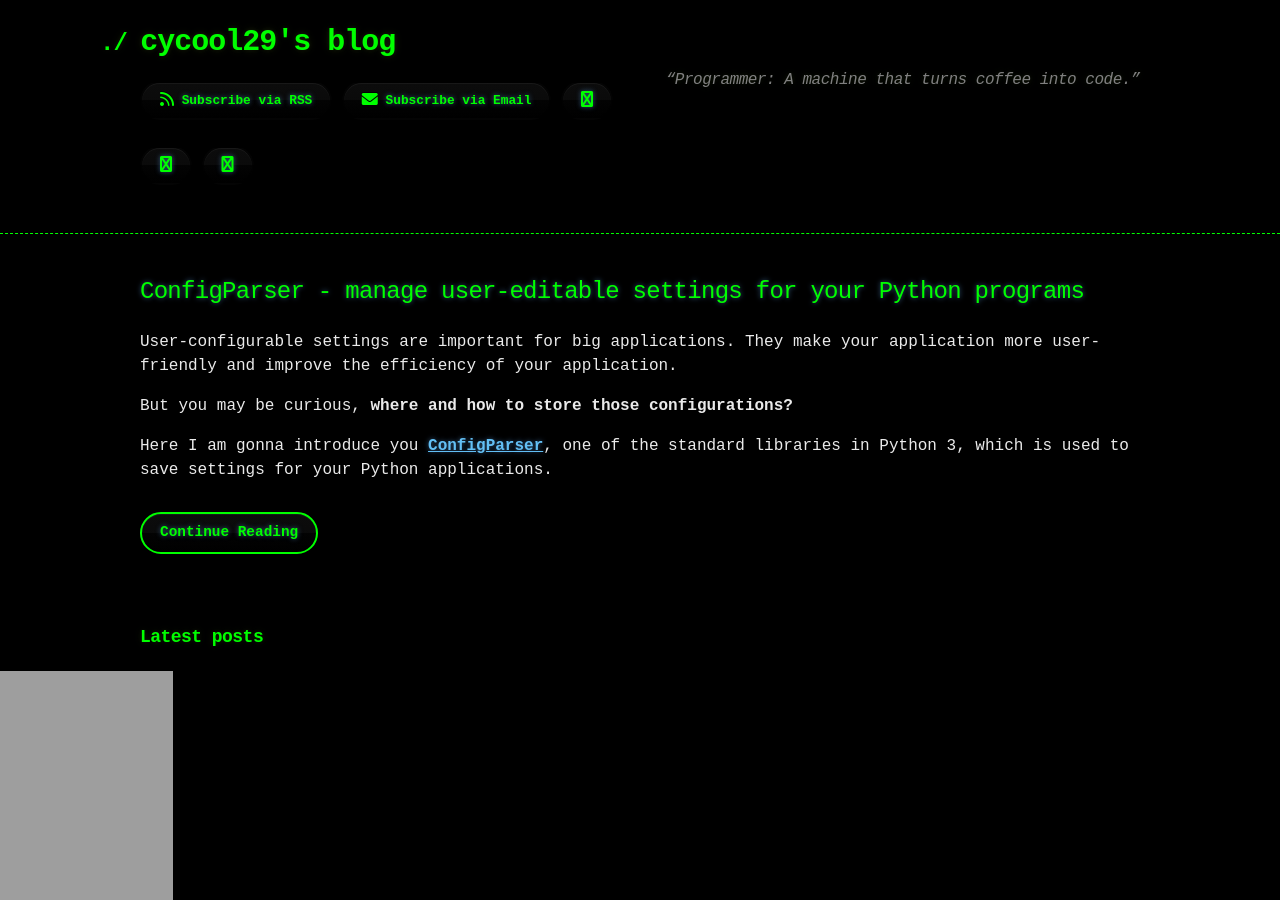
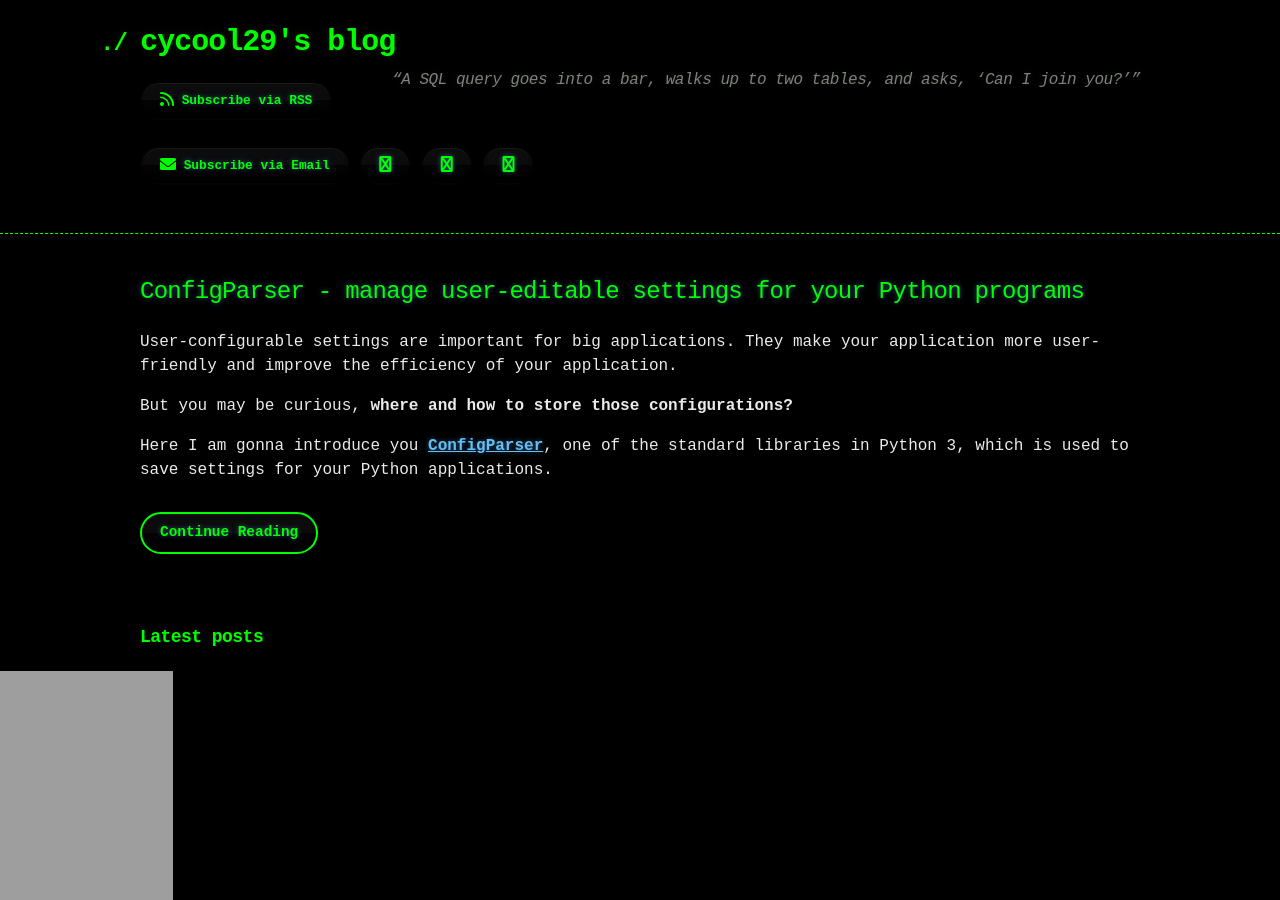
Before and after one commit to cycool29/cycool29.github.io, a Jekyll site: the page built from index.md, in a window 1280 px wide and 900 px high. Built offline with Jekyll 4.4.1, drawn with Linux system fonts in a browser that asks for light colours; a style sheet for code colours, icons or effects is not loaded.

Commit message:
Update quotes

```diff
--- a/_config.yml
+++ b/_config.yml
@@ -1,5 +1,5 @@
 title: cycool29's blog
-description: "“Programmer: A machine that turns coffee into code.” "
+description: "“A SQL query goes into a bar, walks up to two tables, and asks, ‘Can I join you?’” "
 bio: A high school student. Intermediate in Python, Git, Bash. Learning JavaScript. He/Him. "
 author: cycool29
 url: https://cycool29.github.io
```
